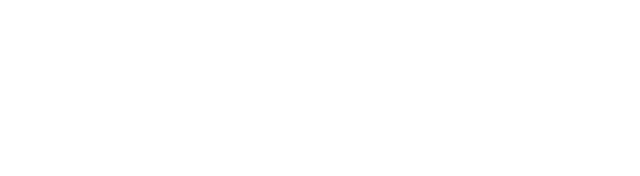
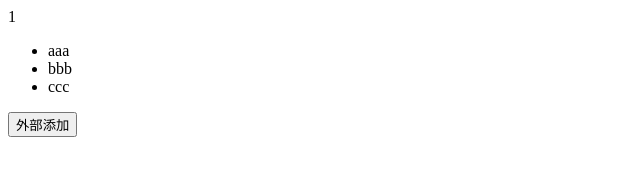
Before and after one commit to webCJJ/Vue, a website: page example/vue-set.html in a window 1280 px wide. Shown: the whole page, without its empty margins (0-640 px from the left). Drawn offline with Linux system fonts and the light colour scheme.

Commit message:
Vue 对象生命周期

```diff
--- a/example/vue-set.html
+++ b/example/vue-set.html
@@ -7,5 +7,47 @@
 </head>
 <body>
 
+   <cjj></cjj>
+   <div id="app">
+        <ul>
+            <li v-for=" aa in arr">{{aa}}</li>
+        </ul>
+   </div>
+   <button onclick="add()">外部添加</button>
+<script>
+    //1.调用外部数据
+    var setData = {
+        data1 : 1,
+        data2 : function(){
+            console.log(this.data1);
+        }
+    }
+    var cjj = Vue.extend({
+        template : "<span>{{num}}</span>",
+        data : function(){
+            setData.data2();//调用外部数据
+           return {
+               num : setData.data1,
+           }
+        }
+    })
+    new cjj().$mount('cjj');
+
+//2.在外部改变数据arr 数组的数据
+    //三种方法分别是Vue.set  outData.arr  app.arr
+    //界面是不会自动跟新数组的我们需要用Vue.set(app.arr,1,’ddd’)
+    // 来设置改变，vue才会给我们自动更新
+    var outData = {
+        arr:["aaa",'bbb','ccc']
+    }
+    var app = new Vue({
+        el:"#app",
+        data:outData
+    });
+    function add(){
+        app.arr[1] = 'ddd'; // 不即时执行
+        Vue.set(outData.arr,1,'dd') //即时执行
+    }
+</script>
 </body>
 </html>
```
Also changed, not shown: example/vue生命周期.html (added, +62 -0 lines), index.html (+3 -1 lines).
